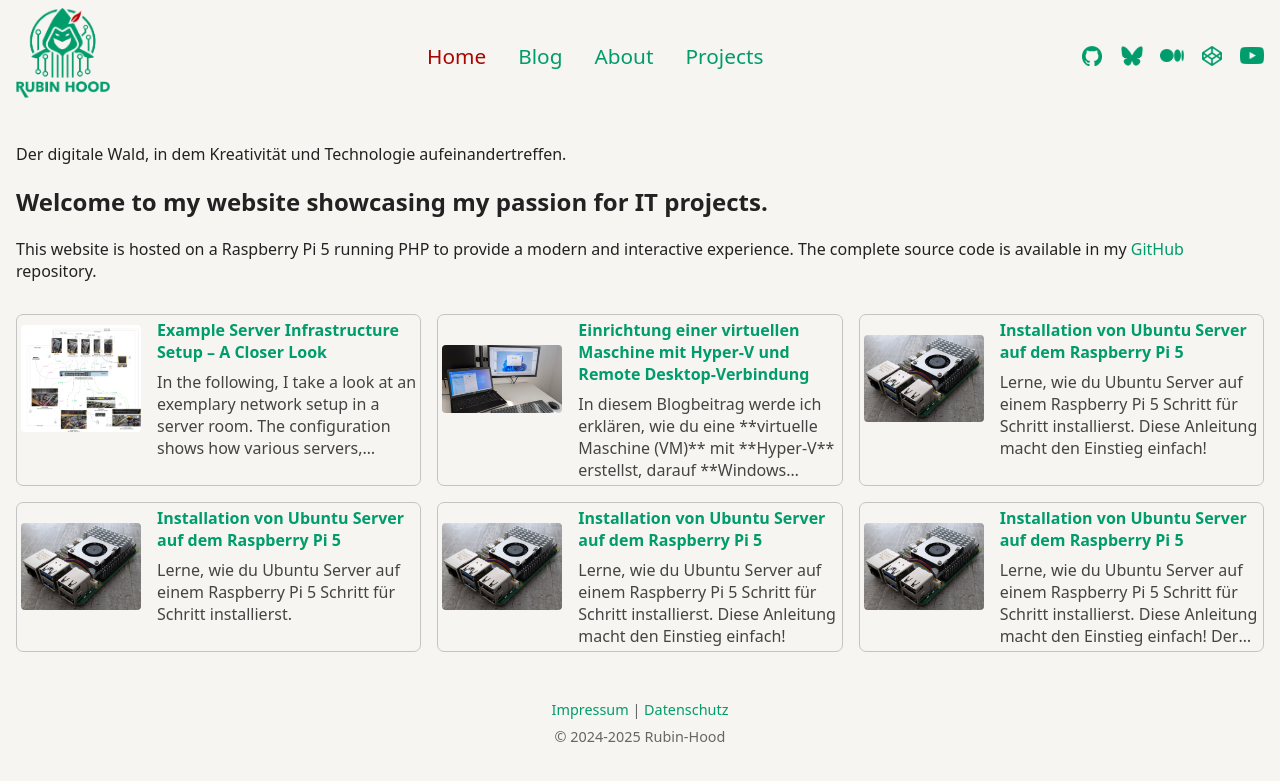
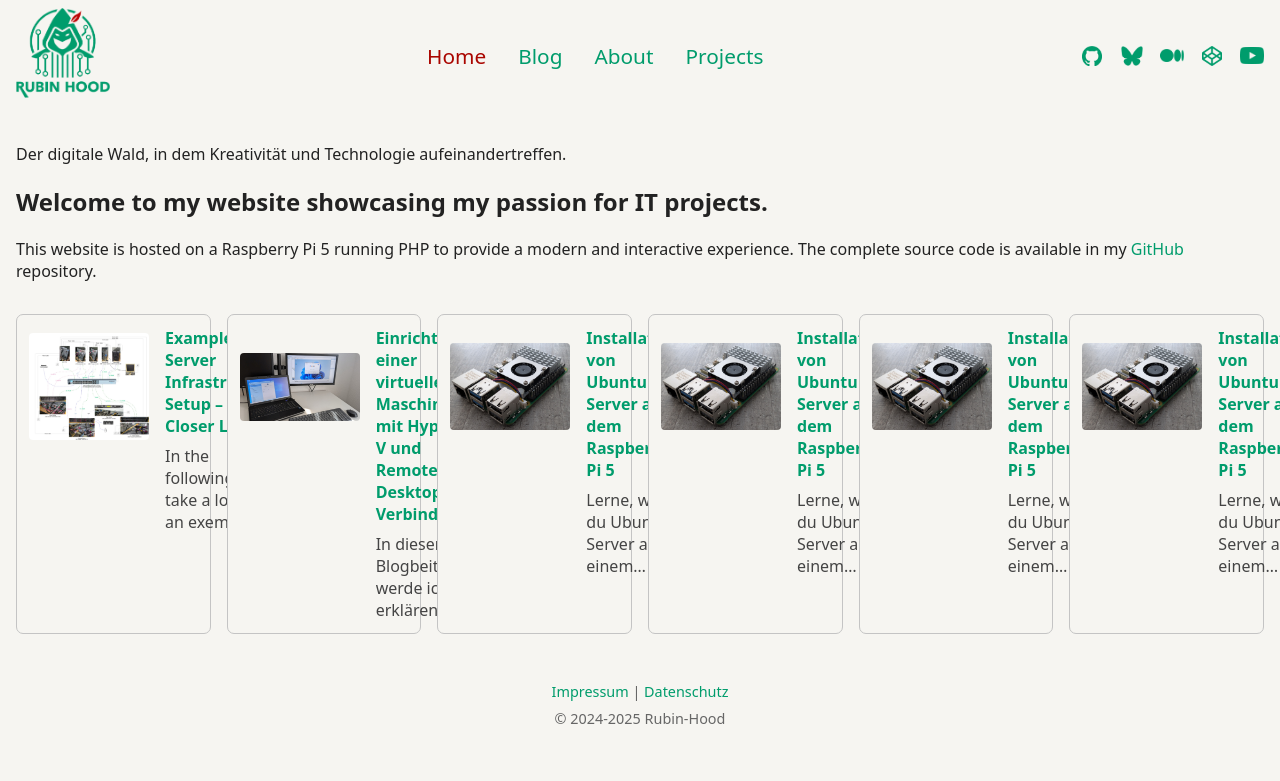
Before and after one commit to rubin-hood/rubinhood-blog, a Jekyll site: the page built from index.md, in a window 1280 px wide. Shown: the top 781 px of the page. Built offline with Jekyll 4.4.1, drawn with Linux system fonts in a browser that asks for light colours.

Commit message:
Update style.css

```diff
--- a/assets/css/style.css
+++ b/assets/css/style.css
@@ -1,3 +1,7 @@
+*, *::before, *::after {
+  box-sizing: border-box;
+}
+
 /* =============================================
    1. Grundlegende Seiten-Einstellungen (Reset)
    ---------------------------------------------
@@ -177,8 +181,8 @@
   border-radius: 7px;       /* Abgerundete Ecken */
   display: flex;            /* Bild und Inhalt nebeneinander */
   align-items: flex-start;   /* Bild und Text oben ausrichten (NICHT mittig!) */
-  padding: 0.25rem;         /* Etwas Innenabstand rundherum */
-  min-width: 350px;         /* Mindestbreite der Karte */
+  padding: 0.75rem;         /* Etwas Innenabstand rundherum */
+  min-width: 0px;         /* Mindestbreite der Karte */
   max-width: 900px;         /* Maximalbreite der Karte */
   margin-bottom: 1rem;      /* Abstand nach unten zur nächsten Karte */
   transition: border-color .2s; /* Weicher Übergang bei Farbumschlag (z.B. bei aktiver Karte) */
@@ -399,8 +403,6 @@
     align-items: center;   /* Zentriert die Links horizontal */
     padding: 0;
     margin: 0 0 2rem 0;    /* Optional: mehr Abstand unten */
-        padding-left: 0;   /* Optional, falls noch eingerückt */
-    margin: 0;         /* Optional, für saubere Kante */
   }
 
   .mobile-menu-overlay nav a {
```
